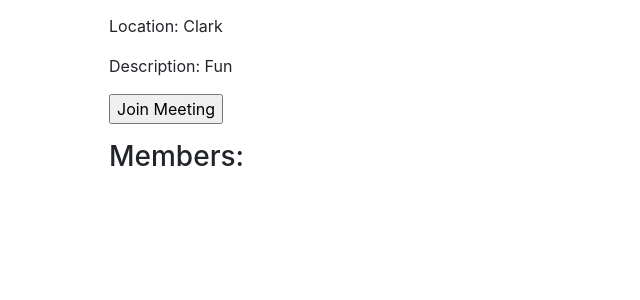
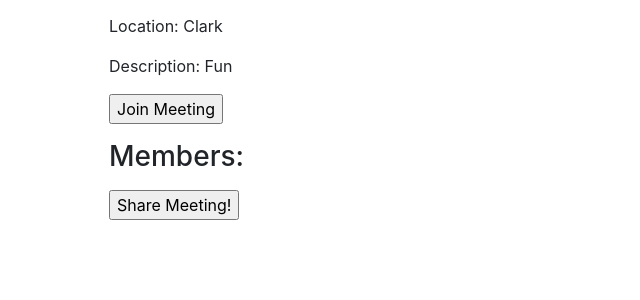
Before and after one commit to andresbeltran98/Student_Organizational_System, a Django app: page /meeting/3/ in a window 1280 px wide. Shown: the part 290-590 px from the top of the page, without its empty margins (0-640 px from the left). Run offline with Django 3.2, Linux system fonts and the light colour scheme; a user stored in the database is signed in; data comes from the database, SQL or seed files in the repository; both versions use the stored data as it was after the commit; some libraries are stand-ins or nearby versions.

Commit message:
Share functionality added

```diff
--- a/MEETINGS/templates/MEETINGS/meeting_detail.html
+++ b/MEETINGS/templates/MEETINGS/meeting_detail.html
@@ -1,5 +1,14 @@
 {% extends "USERS/base.html" %}
 {% block content %}
+
+<!--MESSAGES-->
+{% if messages %}
+<ul class="messages">
+    {% for message in messages %}
+    <li{% if message.tags %} class="{{ message.tags }}"{% endif %}>{{ message }}</li>
+    {% endfor %}
+</ul>
+{% endif %}
 
 <h1>{{ object.title }}</h1>
 <p>University: {{ object.university }}</p>
@@ -29,6 +38,11 @@
     <p>{{ member.username }}</p>
 {% endfor %}
 
+<!-- INVITE PEOPLE -->
+<form method="POST">
+    {% csrf_token %}
+    <input type="Submit" value="Share Meeting!" name="share_meeting"/>
+</form>
 
 <!--UPDATE/DELETE -->
 
--- a/MEETINGS/views.py
+++ b/MEETINGS/views.py
@@ -1,5 +1,8 @@
 import datetime
 from django.shortcuts import render, redirect
+from django.core.mail import send_mail
+from django.contrib import messages
+from django.conf import settings
 from .models import Meeting, Membership
 from django.contrib.auth.models import User
 from django.core.exceptions import ObjectDoesNotExist
@@ -7,6 +10,7 @@ from django.views.generic.edit import FormMixin
 from django.contrib.auth.mixins import LoginRequiredMixin, UserPassesTestMixin
 from django import forms
 from django.db.models import Q
+from .forms.share_form import ShareForm
 from django.views.generic import (
     ListView,
     DetailView,
@@ -20,6 +24,18 @@ def create_membership(request, meeting, organizer):
     m1 = Membership(person=request.user, group=meeting,
                     date_joined=datetime.datetime.now().date(), is_organizer=organizer)
     m1.save()
+
+def send_invitations(recipients_list, username, meeting_name, link_meeting):
+    subject = "Invitation to a Study Session"
+    message = "{} has invited you to the study session \"{}\"\n" \
+              "The link to the meeting is: http://127.0.0.1:8000{}".format(username, meeting_name, link_meeting)
+    from_email = settings.EMAIL_HOST_USER
+    recipients = recipients_list
+    send_mail(subject=subject,
+              from_email=from_email,
+              recipient_list=recipients,
+              message=message,
+              fail_silently=False)
 
 
 class MeetingCreateView(CreateView):
@@ -44,6 +60,8 @@ class MeetingDetailView(LoginRequiredMixin, FormMixin, DetailView):
     model = Meeting
     template_name = 'MEETINGS/meeting_detail.html'
     form_class = forms.Form
+
+
 
     def get_context_data(self, **kwargs):
         context = super().get_context_data(**kwargs)
@@ -73,6 +91,28 @@ class MeetingDetailView(LoginRequiredMixin, FormMixin, DetailView):
             membership = Membership.objects.get(group=meeting, person=request.user)
             membership.delete()
             return redirect(meeting.get_absolute_url())
+
+        if request.POST.get('share_meeting'):
+            share_form = ShareForm()
+            context = {
+                'form' : share_form
+            }
+            return render(request, 'MEETINGS/share_meeting.html', context)
+
+        if request.POST.get('send_invitations'):
+            share_form = ShareForm(request.POST)
+            if share_form.is_valid():
+                recipients = share_form.clean()['emails']
+                messages.success(request, "The invitations were sent successfully!")
+                send_invitations(recipients, request.user.username, meeting.title, meeting.get_absolute_url())
+                return redirect(meeting.get_absolute_url())
+            else:
+                share_form = ShareForm()
+                context = {
+                    'form': share_form
+                }
+                messages.error(request, "Invalid email(s)")
+                return render(request, 'MEETINGS/share_meeting.html', context)
 
 
 class MeetingUpdateView(LoginRequiredMixin, UserPassesTestMixin, UpdateView):
```
Also changed, not shown: MEETINGS/forms/share_form.py (added, +39 -0 lines), MEETINGS/templates/MEETINGS/share_meeting.html (added, +21 -0 lines), SOS/settings.py (+7 -0 lines), MEETINGS/forms/__init__.py (added), db.sqlite3.
